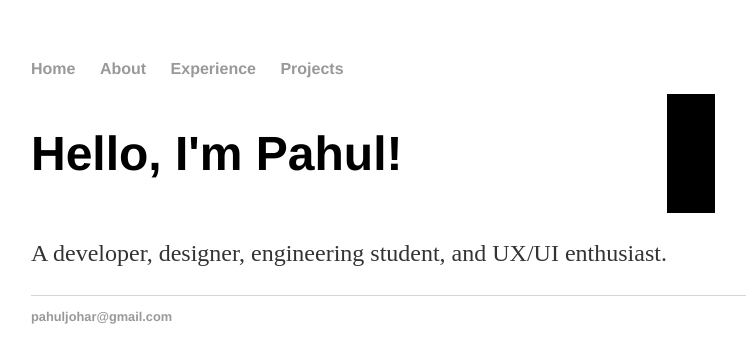
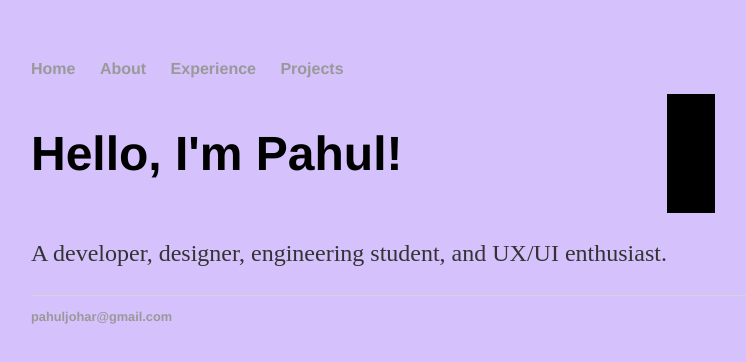
Before and after one commit to pahullkaur/personal-website, a plain HTML site: page index.html in a window 1280 px wide. Shown: the whole page, without its empty margins (161-907 px from the left). Drawn offline with Linux system fonts and the light colour scheme.

Commit message:
Update styles.css

```diff
--- a/css/styles.css
+++ b/css/styles.css
@@ -1,7 +1,7 @@
 body {
     margin: 60px auto;
     width: 70%;
-    bgColor: #D5C1FB;
+    background-color: #D5C1FB;
 }
 nav ul, footer ul {
     font-family:'Helvetica', 'Arial', 'Sans-Serif';
```
